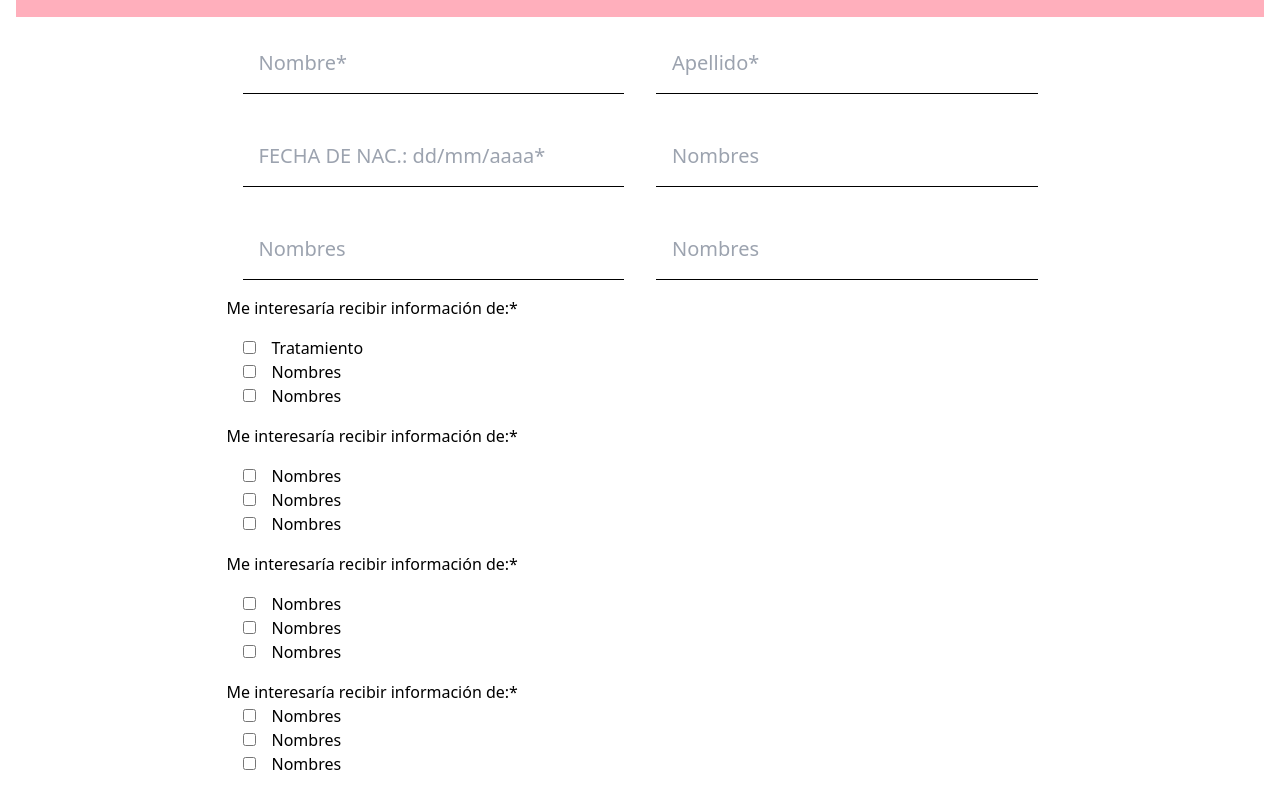
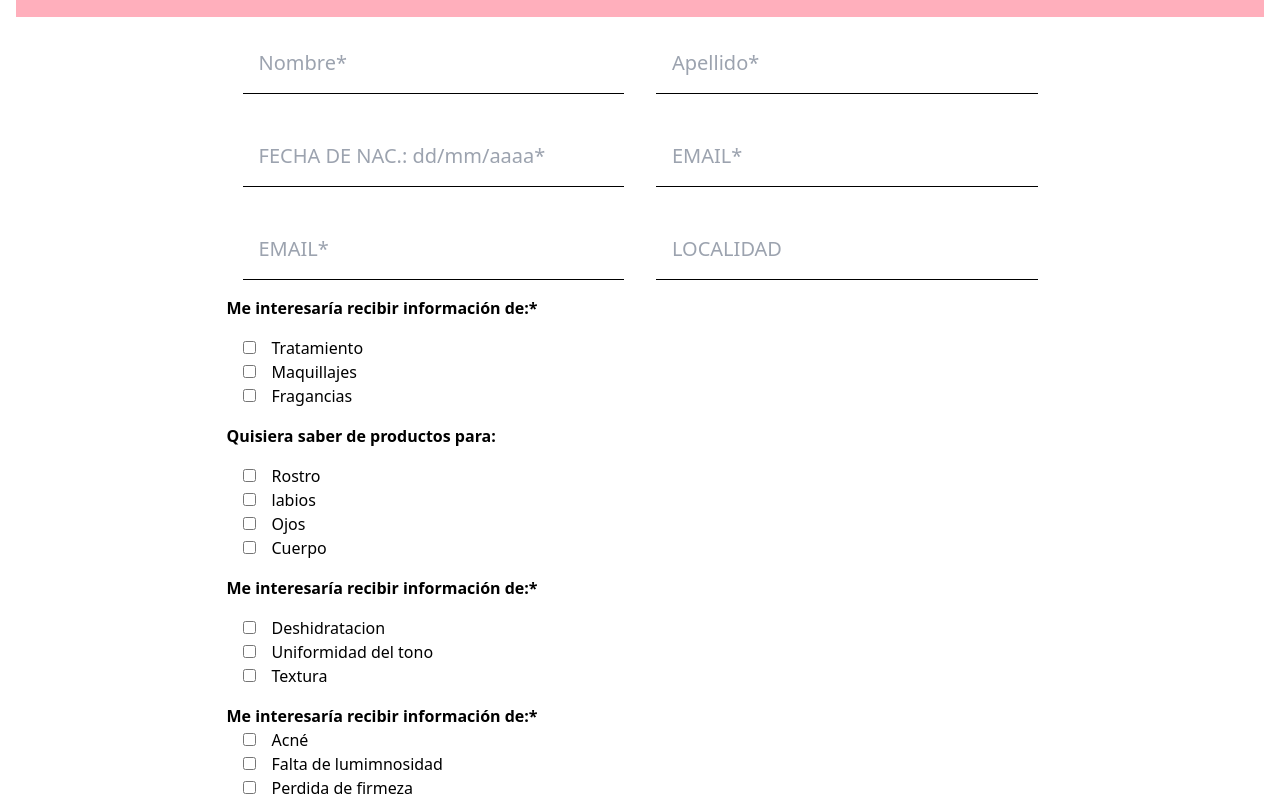
Before and after one commit to publicisarg/lancome-bbdd, a React (Vite) app: page / in a window 1280 px wide. Shown: the part 817-1617 px from the top of the page. Before the commit the page ends 1593 px from the top, so only its background shows below. Built offline with nearby package versions, Linux system fonts and the light colour scheme.

Commit message:
textos de checkbox

```diff
--- a/src/common/Formulario/contenido-form/index.tsx
+++ b/src/common/Formulario/contenido-form/index.tsx
@@ -8,12 +8,12 @@ export const DatosPersonales = () => {
             <div className='flex flex-col w-1/2 mx-4'>
                 <Input name="nombre" placeholder="Nombre*" type="text" />
                 <Input name="nombre" placeholder="FECHA DE NAC.: dd/mm/aaaa*" type="text" />
-                <Input name="nombre" placeholder="Nombres" type="text" />
+                <Input name="nombre" placeholder="EMAIL*" type="text" />
             </div>
             <div className='flex flex-col  w-1/2 mx-4 '>
                 <Input name="nombre" placeholder="Apellido*" type="text" />
-                <Input name="nombre" placeholder="Nombres" type="text" />
-                <Input name="nombre" placeholder="Nombres" type="text" />
+                <Input name="nombre" placeholder="EMAIL*" type="text" />
+                <Input name="nombre" placeholder="LOCALIDAD" type="text" />
             </div>
             </div>
             </>
@@ -26,8 +26,8 @@ export const MeInteresaria = () => {
         <>
             <div className='flex flex-col w-full m-4'>
             <Checkbox name="Tratamiento" label="Tratamiento"  />
-            <Checkbox name="nombre" label="Nombres"  />
-            <Checkbox name="nombre" label="Nombres"  />
+            <Checkbox name="nombre" label="Maquillajes"  />
+            <Checkbox name="nombre" label="Fragancias"  />
             </div>
         </>
 
@@ -38,9 +38,10 @@ export const QuisieraSaber = () => {
     return (
         <>
             <div className='flex flex-col w-full m-4'>
-            <Checkbox name="nombre" label="Nombres"  />
-            <Checkbox name="nombre" label="Nombres"  />
-            <Checkbox name="nombre" label="Nombres"  />
+            <Checkbox name="nombre" label="Rostro"  />
+            <Checkbox name="nombre" label="labios"  />
+            <Checkbox name="nombre" label="Ojos"  />
+            <Checkbox name="nombre" label="Cuerpo"  />
 
             </div>
         </>
@@ -52,10 +53,9 @@ export const Preocupacion = () => {
     return (
         <>
             <div className='flex flex-col w-full m-4'>
-                <Checkbox name="nombre" label="Nombres"  />
-                <Checkbox name="nombre" label="Nombres"  />
-                <Checkbox name="nombre" label="Nombres"  />
-
+                <Checkbox name="nombre" label="Deshidratacion"  />
+                <Checkbox name="nombre" label="Uniformidad del tono"  />
+                <Checkbox name="nombre" label="Textura" />
             </div></>
 
     )
@@ -65,9 +65,9 @@ export const Buscando = () => {
     return (
         <>
             <div className='flex flex-col w-full mx-4'>
-            <Checkbox name="nombre" label="Nombres"  />
-            <Checkbox name="nombre" label="Nombres"  />
-            <Checkbox name="nombre" label="Nombres"  />
+            <Checkbox name="nombre" label="Acné"  />
+            <Checkbox name="nombre" label="Falta de lumimnosidad"  />
+            <Checkbox name="nombre" label="Perdida de firmeza"  />
 
             </div>
         </>
--- a/src/common/subtitle.tsx
+++ b/src/common/subtitle.tsx
@@ -2,6 +2,6 @@ import React from 'react'
 
 export function Subtitle (props:any){
   return (
-    <p>{props.texto}</p>
+    <p className="font-bold">{props.texto}</p>
   )
 }
--- a/src/components/Form/index.tsx
+++ b/src/components/Form/index.tsx
@@ -7,7 +7,7 @@ export const Form = () => {
       <DatosPersonales/>
       <Subtitle texto="Me interesaría recibir información de:*" />
       <MeInteresaria/>
-      <Subtitle texto="Me interesaría recibir información de:*" />
+      <Subtitle texto="Quisiera saber de productos para:" />
 
       <QuisieraSaber/>
       <Subtitle texto="Me interesaría recibir información de:*" />
```
